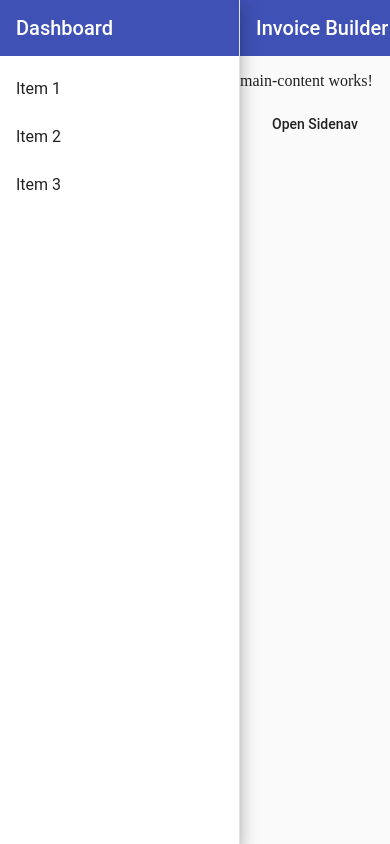
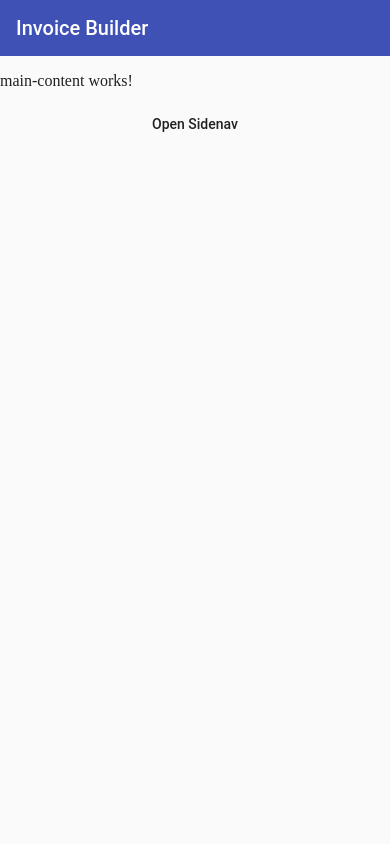
Before and after one commit to amit9031jsr/AngularMaterial, an Angular app: page /invoice-builder in a window 390 px wide. Built offline with nearby package versions, Linux system fonts and the light colour scheme.

Commit message:
added responsiveness to the sidenav

```diff
--- a/src/app/invoice-builder/components/side-nav/side-nav.component.html
+++ b/src/app/invoice-builder/components/side-nav/side-nav.component.html
@@ -1,7 +1,7 @@
 <mat-sidenav-container class="app-sidenav-container">
   <mat-sidenav class="app-sidenav mat-elevation-z10"
-  opened="true"
-  mode="side"
+  [opened]="!isScreenSmall()"
+  [mode]="isScreenSmall() ? 'over' : 'side'"
   #sidenav>
     <mat-toolbar color="primary">Dashboard</mat-toolbar>
     <mat-list>
@@ -13,7 +13,7 @@
   <div class="app-sidenav-content">
     <app-toolbar></app-toolbar>
     <router-outlet></router-outlet>
-    <button type="button" mat-button (click)="sidenav.open()">
+    <button type="button" mat-button (click)="sidenav.toggle()">
       Open Sidenav
     </button>
   </div>
--- a/src/app/invoice-builder/components/side-nav/side-nav.component.ts
+++ b/src/app/invoice-builder/components/side-nav/side-nav.component.ts
@@ -1,15 +1,27 @@
-import { Component, OnInit } from '@angular/core';
+import { Component, NgZone, OnInit } from '@angular/core';
 
+const MAX_WIDTH_BREAKPOINT = 720;
 @Component({
   selector: 'app-side-nav',
   templateUrl: './side-nav.component.html',
   styleUrls: ['./side-nav.component.scss']
 })
 export class SideNavComponent implements OnInit {
-  shouldRun = [/(^|\.)plnkr\.co$/, /(^|\.)stackblitz\.io$/].some(h => h.test(window.location.host));
-  constructor() { }
+
+  private mediaMatcher: MediaQueryList =
+  matchMedia(`(max-width: ${MAX_WIDTH_BREAKPOINT}px)`)
+
+  constructor(zone: NgZone) {
+    this.mediaMatcher.addEventListener('change', (mql) => {
+      zone.run(() => mql)
+    })
+  }
 
   ngOnInit(): void {
   }
 
+  isScreenSmall() {
+    return this.mediaMatcher.matches;
+  }
+
 }
```
